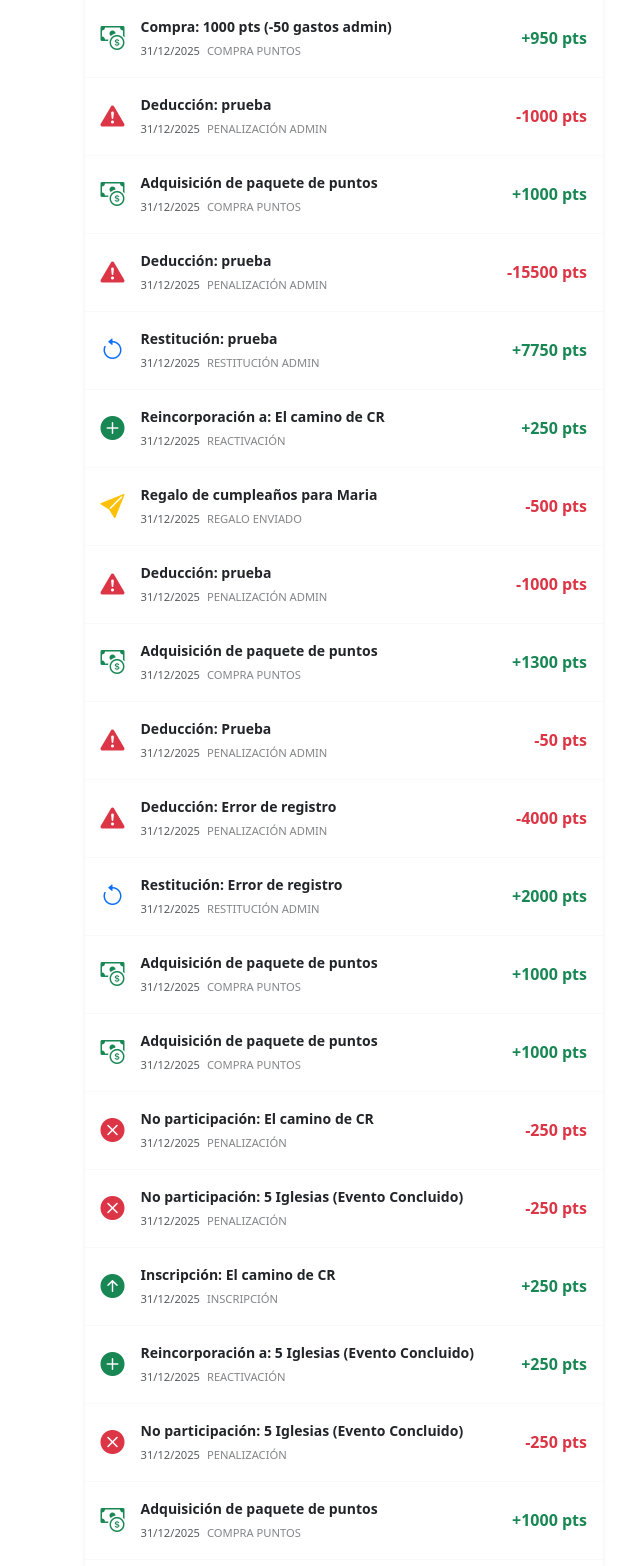
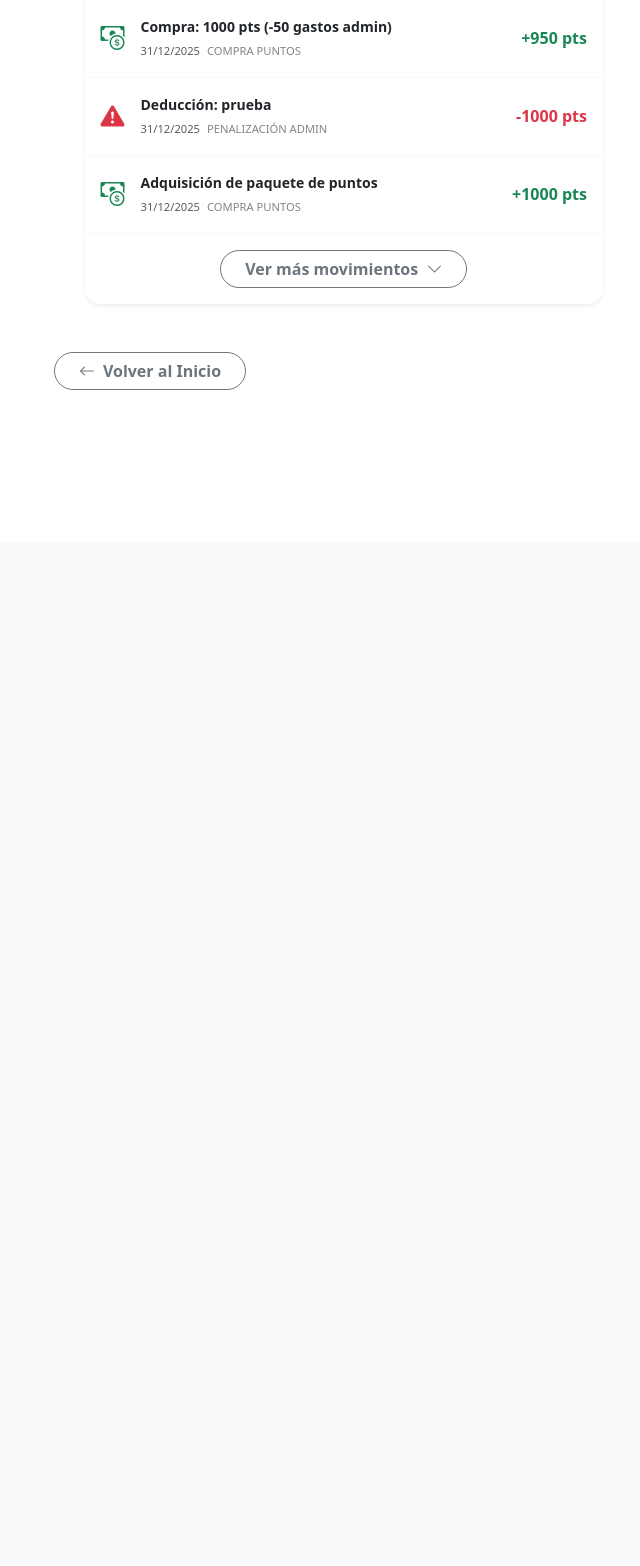
Before and after one commit to kerm1977/calendario, a Flask app: page /mi-perfil/595116 in a window 1280 px wide. Shown: the part 1608-3174 px from the top of the page, without its empty margins (490-1130 px from the left). After the commit the page ends 1998 px from the top, so only its background shows below. Run offline with Flask 3, Linux system fonts and the light colour scheme; some libraries are stand-ins or nearby versions.

Commit message:
EL HISTORIAL DE MOVIMIENTOS APARECE EL BOTÓN VER MÁS CADA 10 MOVIMIENTOS

```diff
--- a/templates/perfil.html
+++ b/templates/perfil.html
@@ -446,7 +446,8 @@
                         <div class="list-group list-group-flush" id="listaMovimientos">
                             {% if logs %}
                                 {% for log in logs %}
-                                <div class="list-group-item p-3 border-light log-item">
+                                <!-- AQUÍ APLICAMOS LA MAGIA DE LA PAGINACIÓN: AGREGAR CLASE transaction-item Y OCULTAR SI > 10 -->
+                                <div class="list-group-item p-3 border-light log-item transaction-item" {% if loop.index > 10 %}style="display: none;"{% endif %}>
                                     <div class="d-flex justify-content-between align-items-center">
                                         <div class="d-flex align-items-center">
                                             <div class="me-3">
@@ -499,6 +500,15 @@
                                 </div>
                             {% endif %}
                         </div>
+
+                        <!-- BOTÓN "VER MÁS" SOLO SI HAY MÁS DE 10 REGISTROS -->
+                        {% if logs|length > 10 %}
+                        <div class="card-footer bg-white border-0 text-center py-3" id="loadMoreContainer">
+                            <button class="btn btn-outline-secondary rounded-pill px-4 fw-bold small" onclick="showMoreTransactions()">
+                                Ver más movimientos <i class="bi bi-chevron-down ms-1"></i>
+                            </button>
+                        </div>
+                        {% endif %}
                     </div>
                 </div>
             </div>
@@ -545,9 +555,43 @@
 </script>
 
 <!-- ============================================================== -->
-<!-- SCRIPTS DE EXPORTACIÓN (TXT Y WHATSAPP) -->
+<!-- SCRIPTS DE EXPORTACIÓN (TXT Y WHATSAPP) Y PAGINACIÓN -->
 <!-- ============================================================== -->
 <script>
+    /**
+     * FUNCIÓN: Ver más movimientos de 10 en 10
+     * Mantiene el diseño limpio y carga progresiva
+     */
+    function showMoreTransactions() {
+        // Seleccionamos todos los items que están ocultos actualmente
+        const hiddenItems = document.querySelectorAll('.transaction-item[style*="display: none"]');
+
+        // Configuramos contador para mostrar solo 10
+        let count = 0;
+        const itemsToShow = 10;
+
+        hiddenItems.forEach(item => {
+            if (count < itemsToShow) {
+                // Quitamos el display:none para que retome su layout original
+                item.style.display = '';
+                // Opcional: Agregar clase de animación si no la tiene
+                item.classList.add('animate__fadeIn');
+                count++;
+            }
+        });
+
+        // Verificamos si quedan más items ocultos después de esta acción
+        const remainingHidden = document.querySelectorAll('.transaction-item[style*="display: none"]');
+
+        // Si ya no queda nada oculto, desaparecemos el botón "Ver más"
+        if (remainingHidden.length === 0) {
+            const btnContainer = document.getElementById('loadMoreContainer');
+            if (btnContainer) {
+                btnContainer.style.display = 'none';
+            }
+        }
+    }
+
     /**
      * Generar Archivo TXT con tabla formateada
      */
```
Also changed, not shown: instance/db.db.
